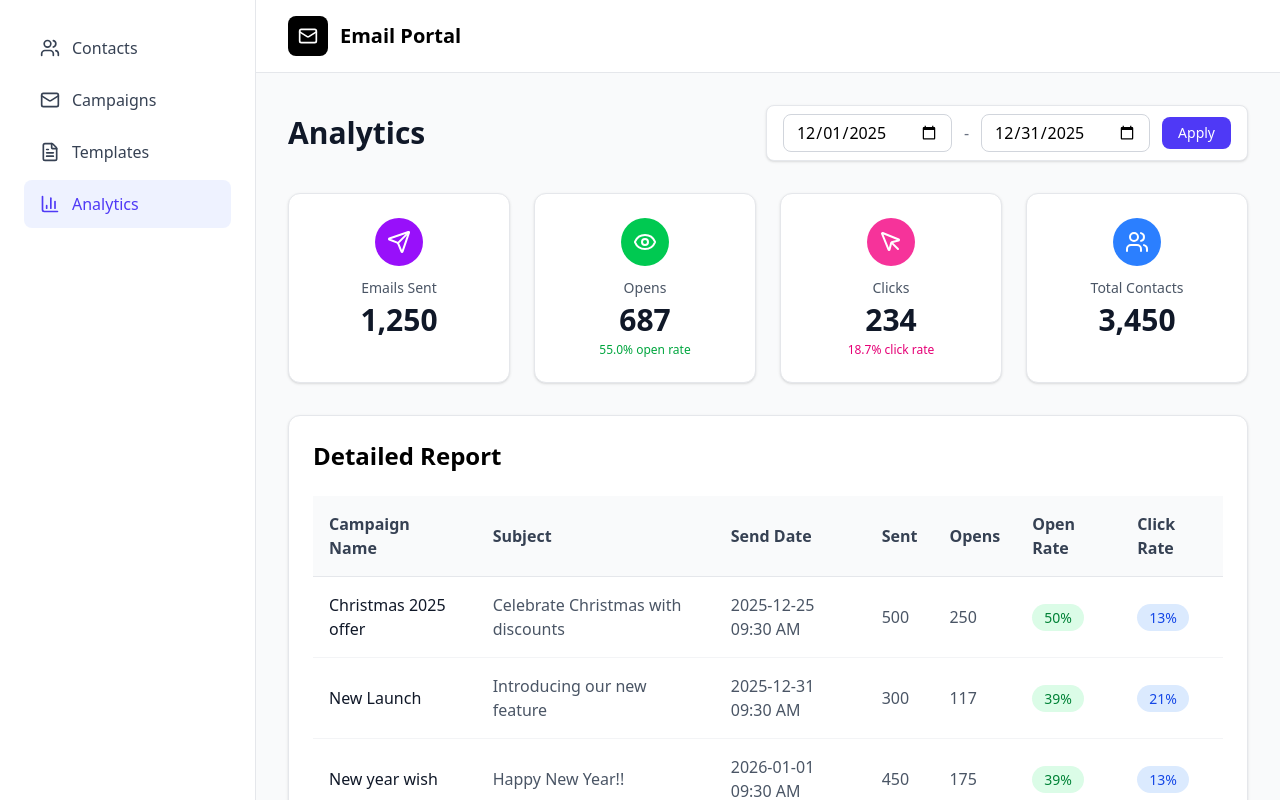
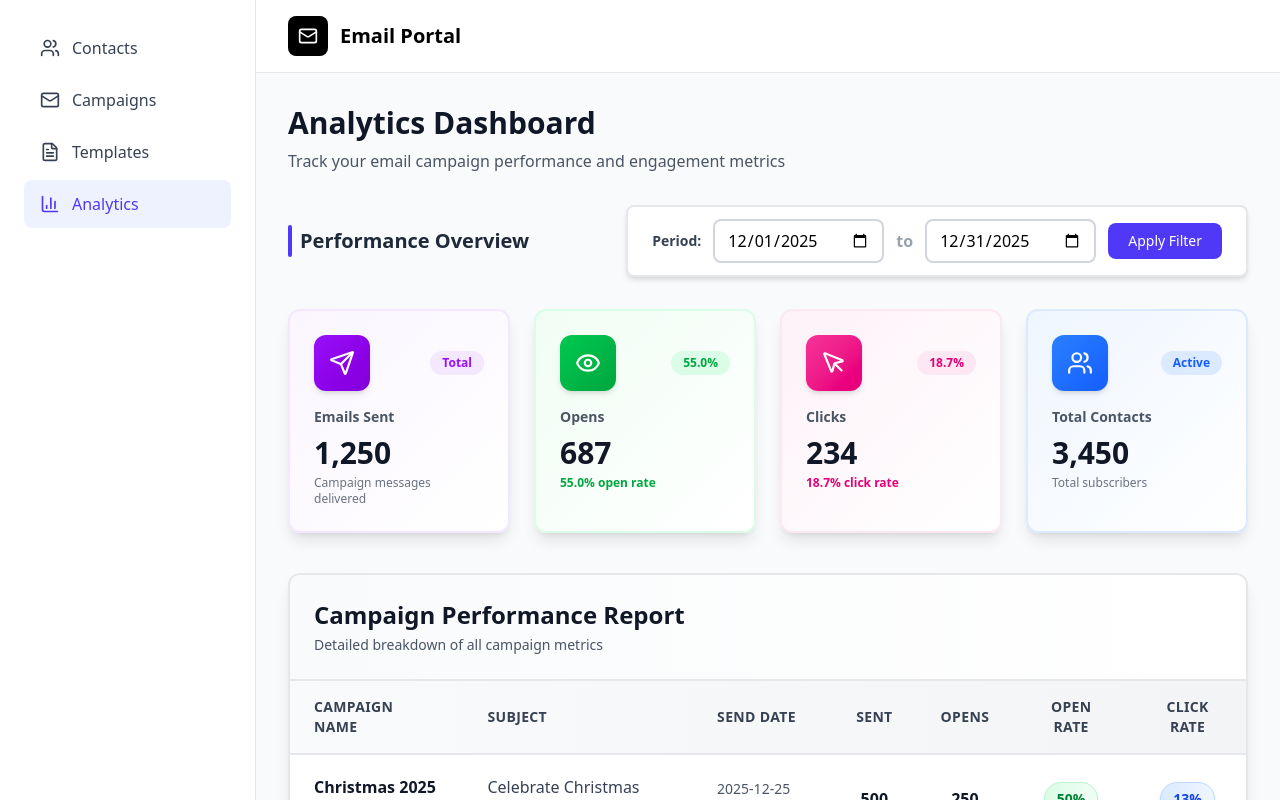
Before and after one commit to Slesha-Rawal/Email-Marketing-System, a React app in the folder frontend/: page /analytics in a window 1280 px wide. Shown: the top 800 px of the page. Built offline with nearby package versions, Linux system fonts and the light colour scheme; the HTML template or start-up script is replaced by a standard one.

Commit message:
refined the code for the campaign page

```diff
--- a/frontend/src/pages/Analytics.jsx
+++ b/frontend/src/pages/Analytics.jsx
@@ -88,145 +88,206 @@ const Analytics = () => {
         <Header />
 
         <div className="p-8">
+          {/* Page Header */}
+          <div className="mb-8">
+            <h1 className="text-3xl font-bold text-gray-900 mb-2">
+              Analytics Dashboard
+            </h1>
+            <p className="text-gray-600">
+              Track your email campaign performance and engagement metrics
+            </p>
+          </div>
+
           {/* Date Filter Section */}
           <div className="flex items-center justify-between mb-8">
-            <h1 className="text-3xl font-bold text-gray-900">Analytics</h1>
+            <div className="flex items-center gap-2">
+              <div className="w-1 h-8 bg-indigo-600 rounded-full"></div>
+              <h2 className="text-xl font-semibold text-gray-800">
+                Performance Overview
+              </h2>
+            </div>
 
-            <div className="flex items-center gap-3 bg-white px-4 py-2 rounded-lg border border-gray-200 shadow-sm">
+            <div className="flex items-center gap-3 bg-white px-6 py-3 rounded-lg border-2 border-gray-200 shadow-md hover:shadow-lg transition-all duration-200">
+              <label className="text-sm font-semibold text-gray-700">
+                Period:
+              </label>
               <input
                 type="date"
                 value={startDate}
                 onChange={(e) => setStartDate(e.target.value)}
-                className="px-3 py-1.5 border border-gray-300 rounded-lg focus:outline-none focus:ring-2 focus:ring-indigo-500"
+                className="px-3 py-2 border-2 border-gray-300 rounded-lg focus:outline-none focus:ring-2 focus:ring-indigo-500 focus:border-indigo-500 transition-all duration-200 hover:border-gray-400"
               />
-              <span className="text-gray-500">-</span>
+              <span className="text-gray-400 font-semibold">to</span>
               <input
                 type="date"
                 value={endDate}
                 onChange={(e) => setEndDate(e.target.value)}
-                className="px-3 py-1.5 border border-gray-300 rounded-lg focus:outline-none focus:ring-2 focus:ring-indigo-500"
+                className="px-3 py-2 border-2 border-gray-300 rounded-lg focus:outline-none focus:ring-2 focus:ring-indigo-500 focus:border-indigo-500 transition-all duration-200 hover:border-gray-400"
               />
               <button
                 onClick={handleDateFilter}
-                className="px-4 py-1.5 bg-indigo-600 text-white rounded-lg hover:bg-indigo-700 transition-colors text-sm font-medium"
+                className="px-5 py-2 bg-indigo-600 text-white rounded-lg hover:bg-indigo-700 hover:shadow-lg transition-all duration-200 text-sm font-medium active:scale-95"
               >
-                Apply
+                Apply Filter
               </button>
             </div>
           </div>
 
           {/* Stats Cards */}
-          <div className="grid grid-cols-1 md:grid-cols-2 lg:grid-cols-4 gap-6 mb-8">
+          <div className="grid grid-cols-1 md:grid-cols-2 lg:grid-cols-4 gap-6 mb-10">
             {/* Emails Sent Card */}
-            <div className="bg-white p-6 rounded-xl shadow-sm border border-gray-200 text-center">
-              <div className="w-12 h-12 mx-auto mb-3 bg-purple-600 rounded-full flex items-center justify-center">
-                <Send className="text-white" size={24} />
+            <div className="bg-gradient-to-br from-purple-50 to-white p-6 rounded-xl shadow-lg border-2 border-purple-100 hover:shadow-xl hover:scale-105 transition-all duration-300 group">
+              <div className="flex items-center justify-between mb-4">
+                <div className="w-14 h-14 bg-gradient-to-br from-purple-600 to-purple-700 rounded-xl flex items-center justify-center shadow-md group-hover:scale-110 transition-transform duration-300">
+                  <Send className="text-white" size={26} />
+                </div>
+                <div className="text-xs font-semibold text-purple-600 bg-purple-100 px-3 py-1 rounded-full">
+                  Total
+                </div>
               </div>
-              <h3 className="text-sm text-gray-600 mb-1">Emails Sent</h3>
-              <p className="text-3xl font-bold text-gray-900">
+              <h3 className="text-sm font-semibold text-gray-600 mb-2">
+                Emails Sent
+              </h3>
+              <p className="text-3xl font-bold text-gray-900 mb-1">
                 {stats.emailsSent.toLocaleString()}
+              </p>
+              <p className="text-xs text-gray-500">
+                Campaign messages delivered
               </p>
             </div>
 
             {/* Opens Card */}
-            <div className="bg-white p-6 rounded-xl shadow-sm border border-gray-200 text-center">
-              <div className="w-12 h-12 mx-auto mb-3 bg-green-500 rounded-full flex items-center justify-center">
-                <Eye className="text-white" size={24} />
+            <div className="bg-gradient-to-br from-green-50 to-white p-6 rounded-xl shadow-lg border-2 border-green-100 hover:shadow-xl hover:scale-105 transition-all duration-300 group">
+              <div className="flex items-center justify-between mb-4">
+                <div className="w-14 h-14 bg-gradient-to-br from-green-500 to-green-600 rounded-xl flex items-center justify-center shadow-md group-hover:scale-110 transition-transform duration-300">
+                  <Eye className="text-white" size={26} />
+                </div>
+                <div className="text-xs font-semibold text-green-600 bg-green-100 px-3 py-1 rounded-full">
+                  {openRate}%
+                </div>
               </div>
-              <h3 className="text-sm text-gray-600 mb-1">Opens</h3>
-              <p className="text-3xl font-bold text-gray-900">
+              <h3 className="text-sm font-semibold text-gray-600 mb-2">
+                Opens
+              </h3>
+              <p className="text-3xl font-bold text-gray-900 mb-1">
                 {stats.opens.toLocaleString()}
               </p>
-              <p className="text-xs text-green-600 font-medium mt-1">
+              <p className="text-xs text-green-600 font-semibold">
                 {openRate}% open rate
               </p>
             </div>
 
             {/* Clicks Card */}
-            <div className="bg-white p-6 rounded-xl shadow-sm border border-gray-200 text-center">
-              <div className="w-12 h-12 mx-auto mb-3 bg-pink-500 rounded-full flex items-center justify-center">
-                <MousePointer className="text-white" size={24} />
+            <div className="bg-gradient-to-br from-pink-50 to-white p-6 rounded-xl shadow-lg border-2 border-pink-100 hover:shadow-xl hover:scale-105 transition-all duration-300 group">
+              <div className="flex items-center justify-between mb-4">
+                <div className="w-14 h-14 bg-gradient-to-br from-pink-500 to-pink-600 rounded-xl flex items-center justify-center shadow-md group-hover:scale-110 transition-transform duration-300">
+                  <MousePointer className="text-white" size={26} />
+                </div>
+                <div className="text-xs font-semibold text-pink-600 bg-pink-100 px-3 py-1 rounded-full">
+                  {clickRate}%
+                </div>
               </div>
-              <h3 className="text-sm text-gray-600 mb-1">Clicks</h3>
-              <p className="text-3xl font-bold text-gray-900">
+              <h3 className="text-sm font-semibold text-gray-600 mb-2">
+                Clicks
+              </h3>
+              <p className="text-3xl font-bold text-gray-900 mb-1">
                 {stats.clicks.toLocaleString()}
               </p>
-              <p className="text-xs text-pink-600 font-medium mt-1">
+              <p className="text-xs text-pink-600 font-semibold">
                 {clickRate}% click rate
               </p>
             </div>
 
             {/* Total Contacts Card */}
-            <div className="bg-white p-6 rounded-xl shadow-sm border border-gray-200 text-center">
-              <div className="w-12 h-12 mx-auto mb-3 bg-blue-500 rounded-full flex items-center justify-center">
-                <Users className="text-white" size={24} />
+            <div className="bg-gradient-to-br from-blue-50 to-white p-6 rounded-xl shadow-lg border-2 border-blue-100 hover:shadow-xl hover:scale-105 transition-all duration-300 group">
+              <div className="flex items-center justify-between mb-4">
+                <div className="w-14 h-14 bg-gradient-to-br from-blue-500 to-blue-600 rounded-xl flex items-center justify-center shadow-md group-hover:scale-110 transition-transform duration-300">
+                  <Users className="text-white" size={26} />
+                </div>
+                <div className="text-xs font-semibold text-blue-600 bg-blue-100 px-3 py-1 rounded-full">
+                  Active
+                </div>
               </div>
-              <h3 className="text-sm text-gray-600 mb-1">Total Contacts</h3>
-              <p className="text-3xl font-bold text-gray-900">
+              <h3 className="text-sm font-semibold text-gray-600 mb-2">
+                Total Contacts
+              </h3>
+              <p className="text-3xl font-bold text-gray-900 mb-1">
                 {stats.totalContacts.toLocaleString()}
               </p>
+              <p className="text-xs text-gray-500">Total subscribers</p>
             </div>
           </div>
 
           {/* Detailed Report */}
-          <div className="bg-white rounded-xl shadow-sm border border-gray-200 p-6">
-            <h2 className="text-2xl font-bold mb-6">Detailed Report</h2>
+          <div className="bg-white rounded-xl shadow-lg border-2 border-gray-200 overflow-hidden">
+            <div className="bg-gradient-to-r from-gray-50 to-white p-6 border-b-2 border-gray-200">
+              <h2 className="text-2xl font-bold text-gray-900">
+                Campaign Performance Report
+              </h2>
+              <p className="text-sm text-gray-600 mt-1">
+                Detailed breakdown of all campaign metrics
+              </p>
+            </div>
 
             <div className="overflow-x-auto">
               <table className="w-full">
                 <thead>
-                  <tr className="border-b border-gray-200 bg-gray-50">
-                    <th className="text-left py-4 px-4 font-semibold text-gray-700">
+                  <tr className="bg-gradient-to-r from-gray-50 to-gray-100 border-b-2 border-gray-200">
+                    <th className="text-left py-4 px-6 font-bold text-gray-700 text-sm uppercase tracking-wide">
                       Campaign Name
                     </th>
-                    <th className="text-left py-4 px-4 font-semibold text-gray-700">
+                    <th className="text-left py-4 px-6 font-bold text-gray-700 text-sm uppercase tracking-wide">
                       Subject
                     </th>
-                    <th className="text-left py-4 px-4 font-semibold text-gray-700">
+                    <th className="text-left py-4 px-6 font-bold text-gray-700 text-sm uppercase tracking-wide">
                       Send Date
                     </th>
-                    <th className="text-left py-4 px-4 font-semibold text-gray-700">
+                    <th className="text-center py-4 px-6 font-bold text-gray-700 text-sm uppercase tracking-wide">
                       Sent
                     </th>
-                    <th className="text-left py-4 px-4 font-semibold text-gray-700">
+                    <th className="text-center py-4 px-6 font-bold text-gray-700 text-sm uppercase tracking-wide">
                       Opens
                     </th>
-                    <th className="text-left py-4 px-4 font-semibold text-gray-700">
+                    <th className="text-center py-4 px-6 font-bold text-gray-700 text-sm uppercase tracking-wide">
                       Open Rate
                     </th>
-                    <th className="text-left py-4 px-4 font-semibold text-gray-700">
+                    <th className="text-center py-4 px-6 font-bold text-gray-700 text-sm uppercase tracking-wide">
                       Click Rate
                     </th>
                   </tr>
                 </thead>
                 <tbody>
-                  {campaignAnalytics.map((campaign) => (
+                  {campaignAnalytics.map((campaign, index) => (
                     <tr
                       key={campaign.id}
-                      className="border-b border-gray-100 hover:bg-gray-50 transition-colors"
+                      className={`border-b border-gray-100 hover:bg-gradient-to-r hover:from-indigo-50 hover:to-transparent transition-all duration-200 ${index % 2 === 0 ? "bg-white" : "bg-gray-50"}`}
                     >
-                      <td className="py-4 px-4 font-medium text-gray-900">
+                      <td className="py-5 px-6 font-semibold text-gray-900">
                         {campaign.name}
                       </td>
-                      <td className="py-4 px-4 text-gray-600">
+                      <td className="py-5 px-6 text-gray-700">
                         {campaign.subject}
                       </td>
-                      <td className="py-4 px-4 text-gray-600">
+                      <td className="py-5 px-6 text-gray-600 text-sm">
                         {campaign.sendDate}
                       </td>
-                      <td className="py-4 px-4 text-gray-600">
-                        {campaign.sent}
+                      <td className="py-5 px-6 text-center">
+                        <span className="font-semibold text-gray-900">
+                          {campaign.sent}
+                        </span>
                       </td>
-                      <td className="py-4 px-4 text-gray-600">
-                        {campaign.opens}
+                      <td className="py-5 px-6 text-center">
+                        <span className="font-semibold text-gray-900">
+                          {campaign.opens}
+                        </span>
                       </td>
-                      <td className="py-4 px-4">
-                        <span className="px-3 py-1 bg-green-100 text-green-700 rounded-full text-sm font-medium">
+                      <td className="py-5 px-6 text-center">
+                        <span className="inline-flex items-center px-3 py-1.5 bg-gradient-to-r from-green-100 to-green-50 text-green-700 rounded-full text-sm font-bold border border-green-200 shadow-sm">
                           {campaign.openRate}
                         </span>
                       </td>
-                      <td className="py-4 px-4">
-                        <span className="px-3 py-1 bg-blue-100 text-blue-700 rounded-full text-sm font-medium">
+                      <td className="py-5 px-6 text-center">
+                        <span className="inline-flex items-center px-3 py-1.5 bg-gradient-to-r from-blue-100 to-blue-50 text-blue-700 rounded-full text-sm font-bold border border-blue-200 shadow-sm">
                           {campaign.clickRate}
                         </span>
                       </td>
@@ -236,12 +297,15 @@ const Analytics = () => {
               </table>
             </div>
 
-            <div className="text-center mt-6">
+            <div className="bg-gradient-to-r from-gray-50 to-white p-6 border-t-2 border-gray-200 text-center">
               <button
                 onClick={() => navigate("/campaigns")}
-                className="text-indigo-600 hover:text-indigo-700 font-medium hover:underline transition-colors"
+                className="inline-flex items-center gap-2 text-indigo-600 hover:text-indigo-700 font-semibold hover:gap-3 transition-all duration-200 group"
               >
-                View all campaigns →
+                <span>View all campaigns</span>
+                <span className="group-hover:translate-x-1 transition-transform duration-200">
+                  →
+                </span>
               </button>
             </div>
           </div>
```
